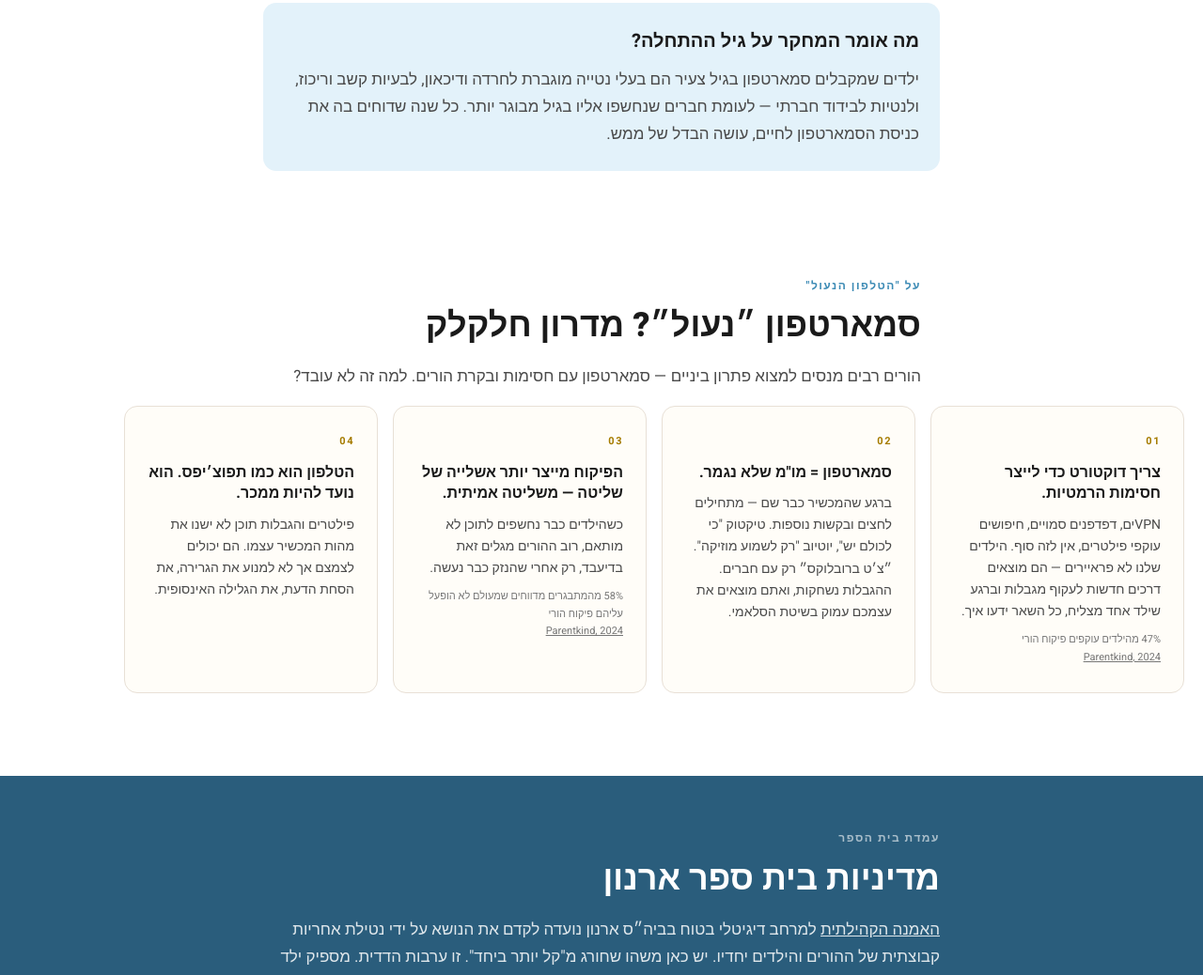
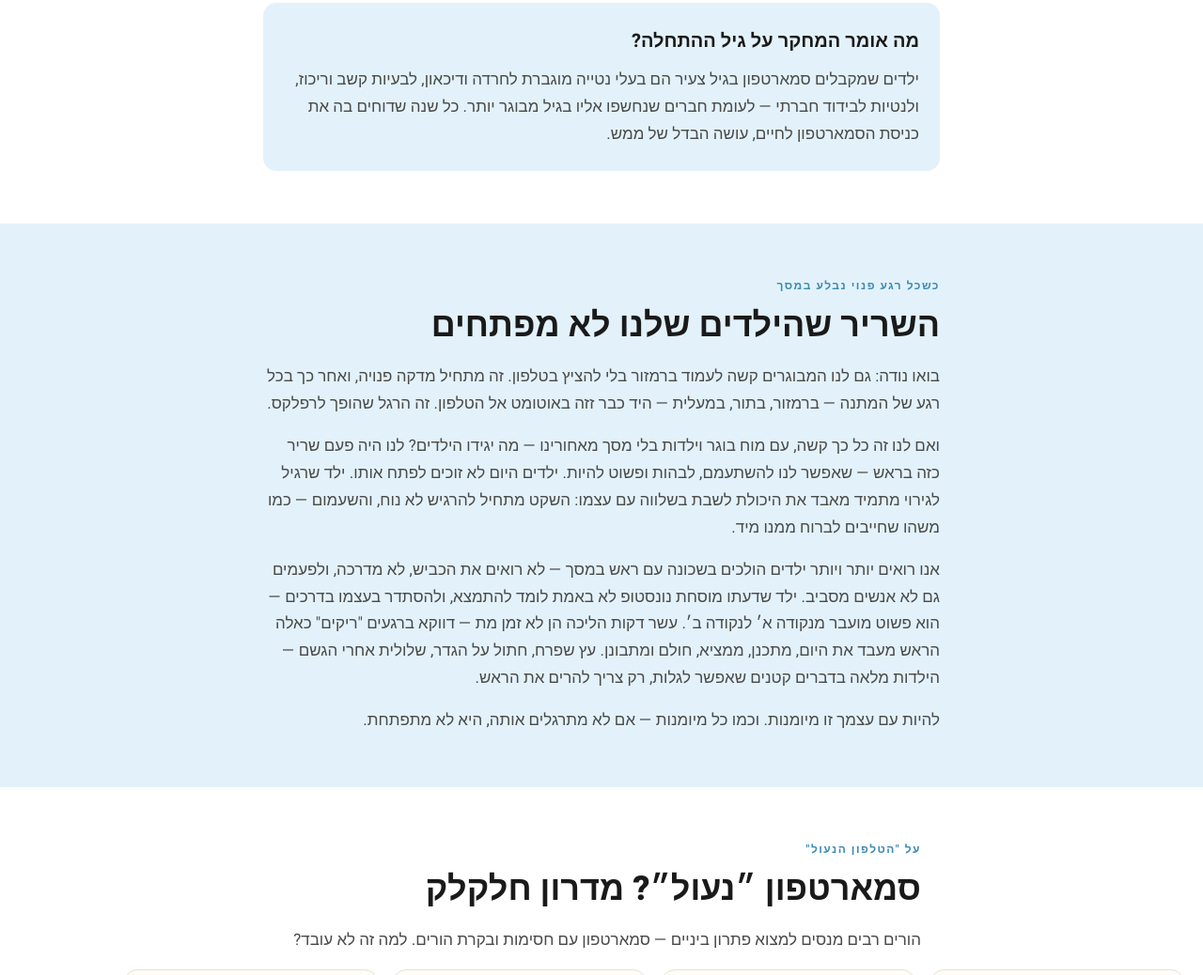
Before and after one commit to marlakash/arnon-site, a plain HTML site: page docs/index.html in a window 1280 px wide. Shown: the part 1661-2699 px from the top of the page at 94% size. Drawn offline with Linux system fonts and the light colour scheme.

Commit message:
Add section: השריר שהילדים שלנו לא מפתחים

```diff
--- a/docs/index.html
+++ b/docs/index.html
@@ -222,6 +222,7 @@
     }
 
     /* ─── LOCKED PHONE SECTION ──────────── */
+    .being-section { background: var(--green-light); }
     .locked-section { background: var(--white); padding: 56px 0; }
     .locked-section .container { padding: 0 20px; }
     .locked-scroll-wrapper {
@@ -562,6 +563,17 @@
 </section>
 
 <!-- ─── LOCKED PHONE ─────────────────────────── -->
+<section class="being-section" id="being">
+  <div class="container">
+    <div class="section-label">כשכל רגע פנוי נבלע במסך</div>
+    <h2>השריר שהילדים שלנו לא מפתחים</h2>
+    <p>בואו נודה: גם לנו המבוגרים קשה לעמוד ברמזור בלי להציץ בטלפון. זה מתחיל מדקה פנויה, ואחר כך בכל רגע של המתנה — ברמזור, בתור, במעלית — היד כבר זזה באוטומט אל הטלפון. זה הרגל שהופך לרפלקס.</p>
+    <p>ואם לנו זה כל כך קשה, עם מוח בוגר וילדות בלי מסך מאחורינו — מה יגידו הילדים? לנו היה פעם שריר כזה בראש — שאפשר לנו להשתעמם, לבהות ופשוט להיות. ילדים היום לא זוכים לפתח אותו. ילד שרגיל לגירוי מתמיד מאבד את היכולת לשבת בשלווה עם עצמו: השקט מתחיל להרגיש לא נוח, והשעמום — כמו משהו שחייבים לברוח ממנו מיד.</p>
+    <p>אנו רואים יותר ויותר ילדים הולכים בשכונה עם ראש במסך — לא רואים את הכביש, לא מדרכה, ולפעמים גם לא אנשים מסביב. ילד שדעתו מוסחת נונסטופ לא באמת לומד להתמצא, ולהסתדר בעצמו בדרכים — הוא פשוט מועבר מנקודה א׳ לנקודה ב׳. עשר דקות הליכה הן לא זמן מת — דווקא ברגעים "ריקים" כאלה הראש מעבד את היום, מתכנן, ממציא, חולם ומתבונן. עץ שפרח, חתול על הגדר, שלולית אחרי הגשם — הילדות מלאה בדברים קטנים שאפשר לגלות, רק צריך להרים את הראש.</p>
+    <p>להיות עם עצמך זו מיומנות. וכמו כל מיומנות — אם לא מתרגלים אותה, היא לא מתפתחת.</p>
+  </div>
+</section>
+
 <section class="locked-section" id="locked">
   <div class="container">
     <div class="section-label">על "הטלפון הנעול"</div>
```
